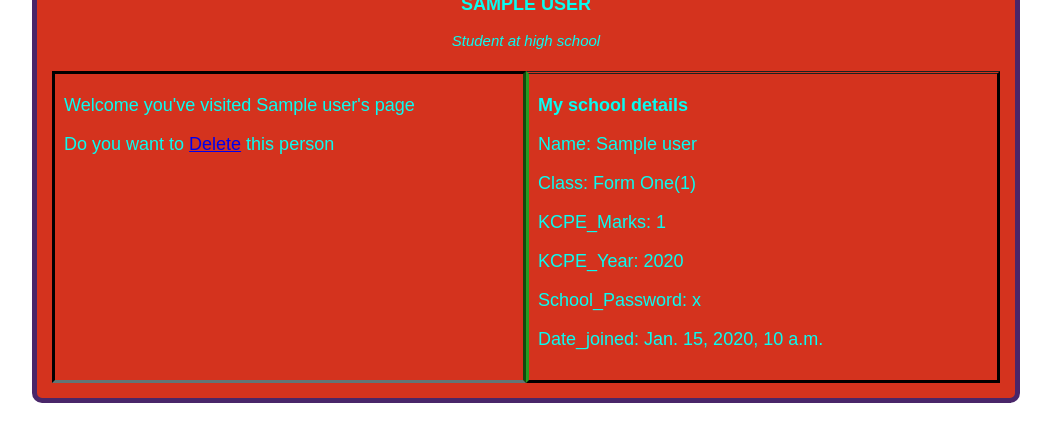
After one commit to indieka900/django-school-app-eg, a Django app: page /student/1/ in a window 1280 px wide. The commit adds this page. Shown: the part 376-800 px from the top of the page, without its empty margins (6-1057 px from the left). Run offline with Django 4.2, Linux system fonts and the light colour scheme; tables that the repository leaves empty hold one stand-in row (values such as "Sample post").

Commit message:
My school app

```diff
--- a/database/dataApp/models.py
+++ b/database/dataApp/models.py
@@ -29,12 +29,13 @@ GENDER_CHOICES = [
 
 class Student(models.Model):
 	name = models.CharField(max_length=60)
-	#dob = models.DateTimeField(null=False)
+	updated = models.DateTimeField(auto_now = True)
 	joined = models.DateTimeField(auto_now_add=True, null=True)
 	county = models.CharField(max_length=20, default='Vihiga')
 	gender = models.CharField(choices=GENDER_CHOICES, default='Male', max_length=10)
-	kcpe_years = models.IntegerField(default='')
+	kcpe_year = models.IntegerField(default='')
 	kcpe_marks = models.IntegerField(default='')
+	pic = models.ImageField(upload_to='images', default='')
 	form = models.CharField(max_length=15,default='Form One(1)',choices=CLASSES)
 	password = models.CharField(max_length=25,default='')
 	#joined = models.DateField(aut)
--- a/database/dataApp/urls.py
+++ b/database/dataApp/urls.py
@@ -6,4 +6,7 @@ urlpatterns = [
 	path('login/', views.login, name="login"),
 	path('register/', views.register, name="register"),
 	path('students/', views.ourList, name="students"),
+	path('student/<str:pk>/', views.viewStudi, name="viewStudi"),
+	path('delete/<str:pk>/', views.deleteStudi, name="deleteStudi"),
+	path('update/<str:pk>/', views.updateStudi, name="updateStudi"),
 ]
--- a/database/dataApp/views.py
+++ b/database/dataApp/views.py
@@ -1,6 +1,7 @@
 from django.shortcuts import render,redirect
 from .models import Student
 from .forms import StudentForm
+from .filter import Studifilter
 
 
 def home(request):
@@ -12,24 +13,60 @@ def login(request):
 def register(request):
     form = StudentForm()
     if request.method == 'POST':
-        form = StudentForm(request.POST)
+        form = StudentForm(request.POST, request.FILES)
         if form.is_valid():
             room = form.save(commit=False)
             room.save()
-            return redirect('home')
+            return redirect('students')
     context = {'form': form}
 
     return render(request, 'dataApp/register.html', context)
 
 def ourList(request):
 	li = []
-	students = Student.objects.order_by('id') # you can use all() instead of order_by('id') to retrieve random data
+	# form = StudentForm(request,['name'])
+	students = Student.objects.order_by('name').values() # you can use all() instead of order_by('id') to retrieve random data
 	#students = Student.objects.filter(name__startswith='J') and many more data retrieval
 	# k = int(Student.objects.all().count())
 	# for i in range(1,k+1):
 	# 	li.append(i)
 	# p = len(li)
-	context = {'students':students,}
+	# if request.method == 'GET':
+	# if form.is_valid():
+	# 	name = form(search_box)
+	# 	search = Student.objects.filter(name__contains='name')
+	# 	context = {'search':search}
+	# 	return render(request, 'dataApp/list.html', context)
+	# else:
+	students = Student.objects.order_by('name').values()
+	filtered = Studifilter(request.GET, queryset=students)
+	students = filtered.qs
+
+	context = {'students':students, 'filter':filtered}
 
 	return render(request, 'dataApp/list.html', context)
+
+def updateStudi(request, pk):
+	person = Student.objects.get(id=pk)
+	form = StudentForm(instance=person)
+	if request.method == 'POST':
+		form = StudentForm(request.POST, request.FILES, instance=person)
+		if form.is_valid():
+			form.save()
+			return redirect('students')
+	context = {'form':form}
+	return render(request, 'dataApp/register.html', context)
+
+def viewStudi(request, pk):
+	person = Student.objects.get(id=pk)
+	context = {'persons':person}
+	return render(request, 'dataApp/profile.html', context)
+
+def deleteStudi(request, pk):
+	persons = Student.objects.get(id=pk)
+	if request.method == 'POST':
+		persons.delete()
+		return redirect('students')
+	context = {'persons':persons}
+	return render(request, 'dataApp/delete.html', context)
 # Create your views here.
--- a/database/database/urls.py
+++ b/database/database/urls.py
@@ -1,7 +1,14 @@
 from django.contrib import admin
 from django.urls import path,include
+from django.conf import settings
+from django.conf.urls.static import static
 
 urlpatterns = [
     path('',include('dataApp.urls')),
     path('admin/', admin.site.urls),
 ]
+
+if settings.DEBUG:
+    urlpatterns += static(
+        settings.MEDIA_URL, document_root = settings.MEDIA_ROOT
+        )
--- /dev/null
+++ b/database/static/dataApp/profile.css
@@ -0,0 +1,81 @@
+* {
+	font-size: 18px;
+	font-family: 'Poppins',sans-serif;
+
+}
+
+.imge {
+	width: 200px;
+	height: 200px;
+	border-radius: 50%;
+	overflow: hidden;
+	text-align: center;
+	align-items: center;
+	background-color: #98993a;
+	/*display: inline-block;*/
+	/*vertical-align: middle;*/
+}
+
+.imge img{
+	width: 100%;
+}
+
+.imge section {
+	padding-top: 30%;
+}
+
+.divmain {
+	margin-left: 30px;
+	width: 75%;
+	color: #08fcf1;
+	background-color: rgb(212, 51, 30);
+	border: 5px rgb(73, 38, 105) solid;
+	border-radius: 10px;
+	padding: 15px;
+	align-items: center;
+}
+
+.info {
+	display: flex;
+}
+
+.details {
+	margin: 20px 0px 0px 0px;
+	border: 3px #1c2222 inset;
+	border-right: 3px #279d1f outset;
+	padding: 3px 9px;
+	height: 300px;
+	width: 50%;
+	/*border-radius: 5px;*/
+}
+
+.details1 {
+	margin-top: 20px;
+	border: 3px #1c2222 outset;
+	border-top-style: double;
+	border-left: 3px #279d1f outset;
+	padding: 3px 9px;
+	height: 300px;
+	width: 50%;
+	/*border-radius: 5px;*/
+}
+
+small {
+	font-size: 15px;
+}
+
+.delete {
+	text-align: right;
+	text-decoration: none;
+	color: #80283e;
+	border-radius: 2px;
+	border: 3px #49d666 solid ;
+	padding: 5px;
+	border-radius: 20%;
+	background-color: #d6d149;
+}
+
+.dis {
+	display: flex;
+	justify-content: space-between;
+}
--- /dev/null
+++ b/database/templates/dataApp/main.html
@@ -0,0 +1,20 @@
+{% load static %}
+<!DOCTYPE html>
+<html>
+<head>
+	<meta charset="utf-8">
+	<meta name="viewport" content="width=device-width, initial-scale=1">
+	<title>Esibeye</title>
+	<link rel="stylesheet" href="https://cdnjs.cloudflare.com/ajax/libs/font-awesome/5.15.2/css/all.min.css" integrity="sha512-HK5fgLBL+xu6dm/Ii3z4xhlSUyZgTT9tuc/hSrtw6uzJOvgRr2a9jyxxT1ely+B+xFAmJKVSTbpM/CuL7qxO8w==" crossorigin="anonymous" />
+	<!-- <link rel="stylesheet" type="text/css" href="{% static '/dataApp/list.css' %}"> -->
+</head>
+<body>
+	<center><h2>High School </h2></center>
+	<p><a href="{% url 'home' %}"><span class="icon"><i class="fas fa-home"></i></span>Home</a></p>
+	<a href="{{request.META.HTTP_REFERER}}">back</a>
+	{% block content %}
+
+
+	{% endblock %}
+</body>
+</html>
--- /dev/null
+++ b/database/templates/dataApp/profile.html
@@ -0,0 +1,53 @@
+{% extends 'dataApp/main.html' %}
+
+{% block content %}
+{% load static %}
+
+<br>
+<head>
+	<meta charset="utf-8">
+	<meta name="viewport" content="width=device-width, initial-scale=1">
+	<title>Student list</title>
+	<link rel="stylesheet" type="text/css" href="{% static '/dataApp/profile.css' %}">
+
+</head>
+<div class="divmain">
+	<div class="dis">
+		<div><a class="delete" href="{% url 'updateStudi' persons.id %}">Edit</a></div>
+		<div><a class="delete" href="{% url 'deleteStudi' persons.id %}">Delete</a></div>
+	</div>
+
+	<center>
+		<div class="imge">
+		{% if persons.pic %}
+		<img src="{{persons.pic.url}}" alt="{{persons.name}}'s picture profile">
+		{% else %}
+		<br>
+		<i style="width:100%;" class="fas fa-user-tie"></i>
+		<!-- <section><img src="{{persons.pic}}" alt="{{persons.name}}'s  profile picture not yet aploaded"></section> -->
+		{% endif %}
+		</div>
+		<h2>{{persons.name.upper}}</h2>
+		<i><small>Student at high school</small></i>
+	</center>
+	<div class="info">
+		<div class="details">
+			<p>
+			Welcome you've visited {{persons.name.capitalize}}'s page</p>
+			Do you want to <a href="{% url 'deleteStudi' persons.id %}">Delete</a> this person
+		</div>
+		<div class="details1" style="overflow-y: auto;">
+			<h3 style="position: sticky;">My school details</h3>
+			<p>Name: {{persons.name.capitalize}}</p>
+			<p>Class: {{persons.form}}</p>
+			<p>KCPE_Marks: {{persons.kcpe_marks}}</p>
+			<p>KCPE_Year: {{persons.kcpe_year}}</p>
+			<p>School_Password: {{persons.password}}</p>
+			<p>Date_joined: {{persons.joined}}</p>
+		</div>
+	</div>
+</div>
+
+
+
+{% endblock content %}
--- a/database/templates/dataApp/register.html
+++ b/database/templates/dataApp/register.html
@@ -11,7 +11,7 @@
 <body>
 	<p><a href="{% url 'home' %}"><span class="icon"><i class="fas fa-home"></i></span>Home</a></p>
 	<div class="pagel">
-		<form method="POST" action="">
+		<form method="POST" action="" enctype="multipart/form-data">
 			{% csrf_token %}
 			<div class="tittle">
 				<center><h3 class="studi">STUDENT'S <br> REGISTRATION FORM</h3></center>
```
Also changed, not shown: database/dataApp/filter.py (added, +18 -0 lines), database/database/settings.py (+8 -0 lines), database/static/dataApp/list.css (+16 -1 lines), database/templates/dataApp/delete.html (added, +13 -0 lines), database/templates/dataApp/list.html (+40 -14 lines), database/dataApp/migrations/0006_rename_kcpe_years_student_kcpe_year_student_pic_and_more.py (added), database/media/images/20220130_165349.jpg (added), database/media/images/20220313_124409.jpg (added), database/media/images/20220329_153535.jpg (added), database/media/images/454132.jpg (added), database/media/images/IMG-20220114-WA0016.jpg (added), database/media/images/vlcsnap-2022-08-14-14h30m32s929.png (added).
